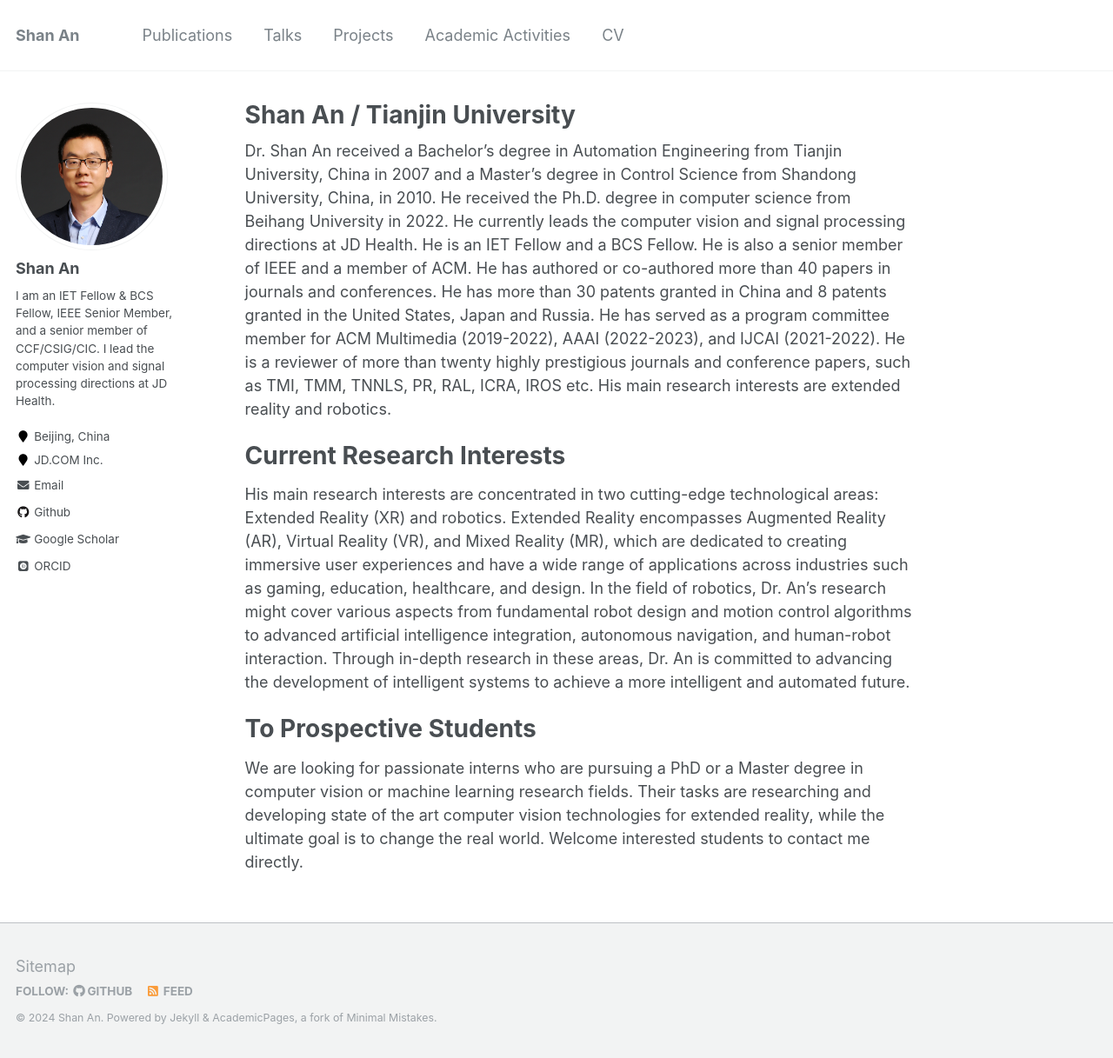
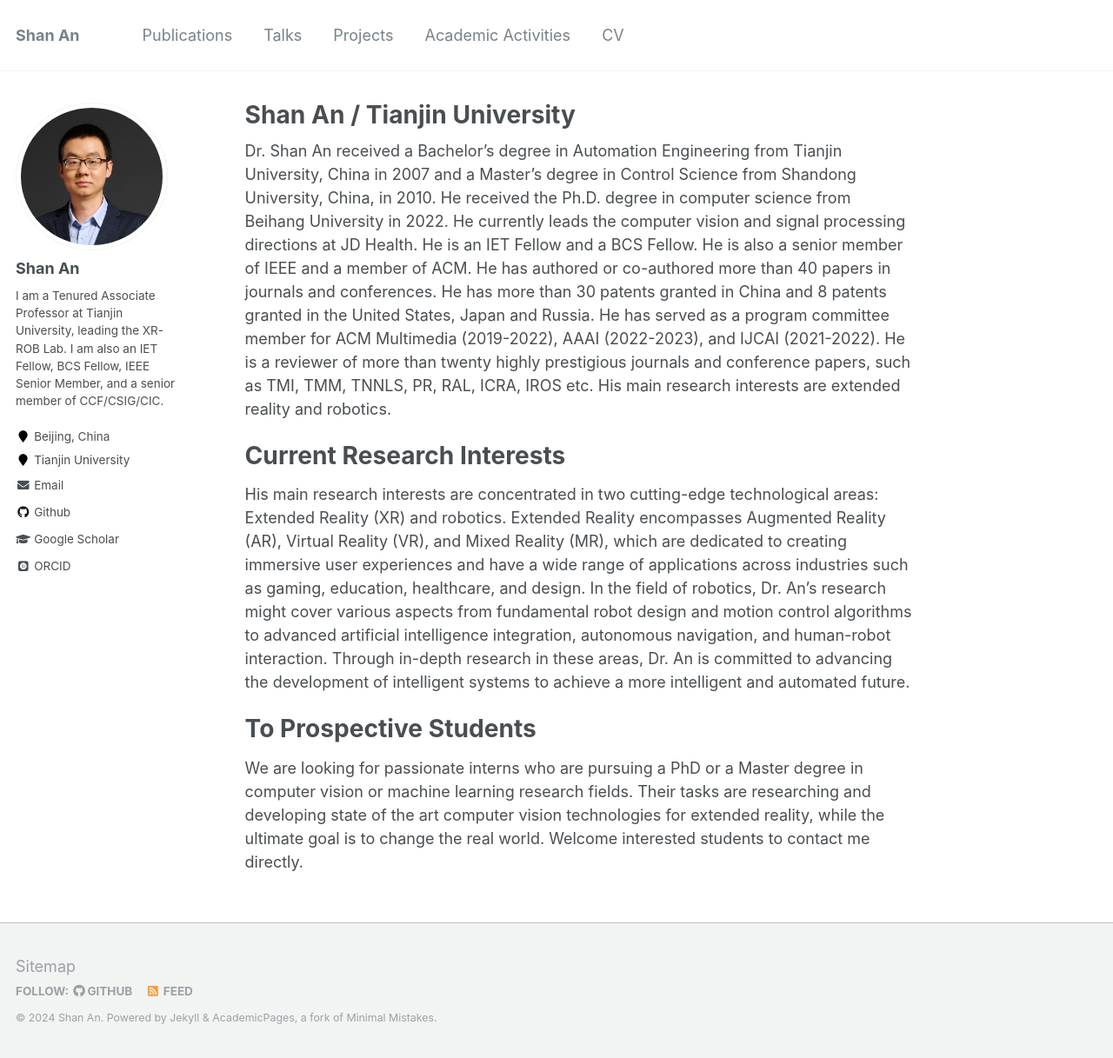
Before and after one commit to anshan-XR-ROB/anshan-XR-ROB.github.io, a Jekyll site: the page built from _pages/about.md, in a window 1280 px wide and 1217 px high. Shown: the whole window at 87% size. Built offline with Jekyll 4.4.1, drawn with Linux system fonts in a browser that asks for light colours; some web fonts are replaced.

Commit message:
Update _config.yml

```diff
--- a/_config.yml
+++ b/_config.yml
@@ -82,9 +82,9 @@ analytics:
 author:
   name             : "Shan An"
   avatar           : "profile.png"
-  bio              : "I am an IET Fellow & BCS Fellow, IEEE Senior Member, and a senior member of CCF/CSIG/CIC. I lead the computer vision and signal processing directions at JD Health."
+  bio              : "I am a Tenured Associate Professor at Tianjin University, leading the XR-ROB Lab. I am also an IET Fellow, BCS Fellow, IEEE Senior Member, and a senior member of CCF/CSIG/CIC."
   location         : "Beijing, China"
-  employer         : "JD.COM Inc."
+  employer         : "Tianjin University"
   pubmed           :
   googlescholar    : "https://scholar.google.co.uk/citations?user=2pDQKYkAAAAJ&hl=zh-CN"
   email            : "anshan.tju@gmail.com"
```
